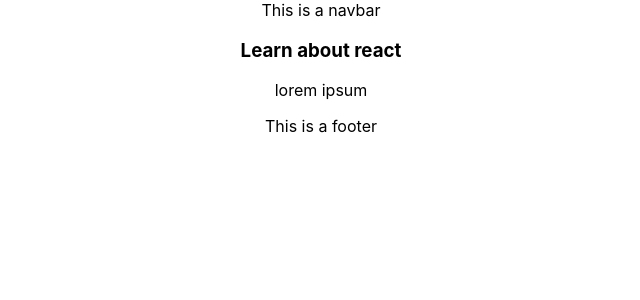
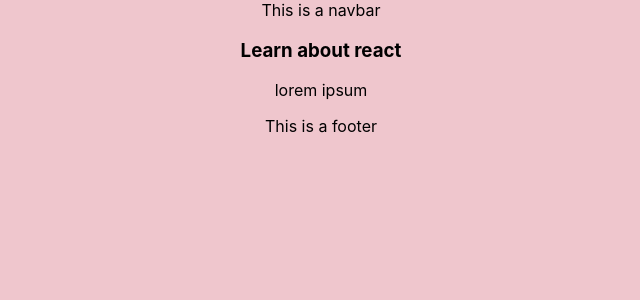
Before and after one commit to kenneymoh/to-do-list, a React (Create React App) app: page / in a window 1280 px wide. Shown: the top 300 px of the page, without its empty margins (319-959 px from the left). Built offline with nearby package versions, Linux system fonts and the light colour scheme.

Commit message:
Update css

```diff
--- a/src/App.css
+++ b/src/App.css
@@ -1,5 +1,9 @@
 .App {
   text-align: center;
+
+}
+body {
+  background-color: rgb(239, 198, 205);
 }
 
 .App-logo {
--- a/src/views/toDoAnalytics.js
+++ b/src/views/toDoAnalytics.js
@@ -7,3 +7,5 @@ function ToDoAnalytics() {
 }
 
 export default ToDoAnalytics
+
+r
```
Also changed, not shown: src/component/User.js (added, +9 -0 lines).
